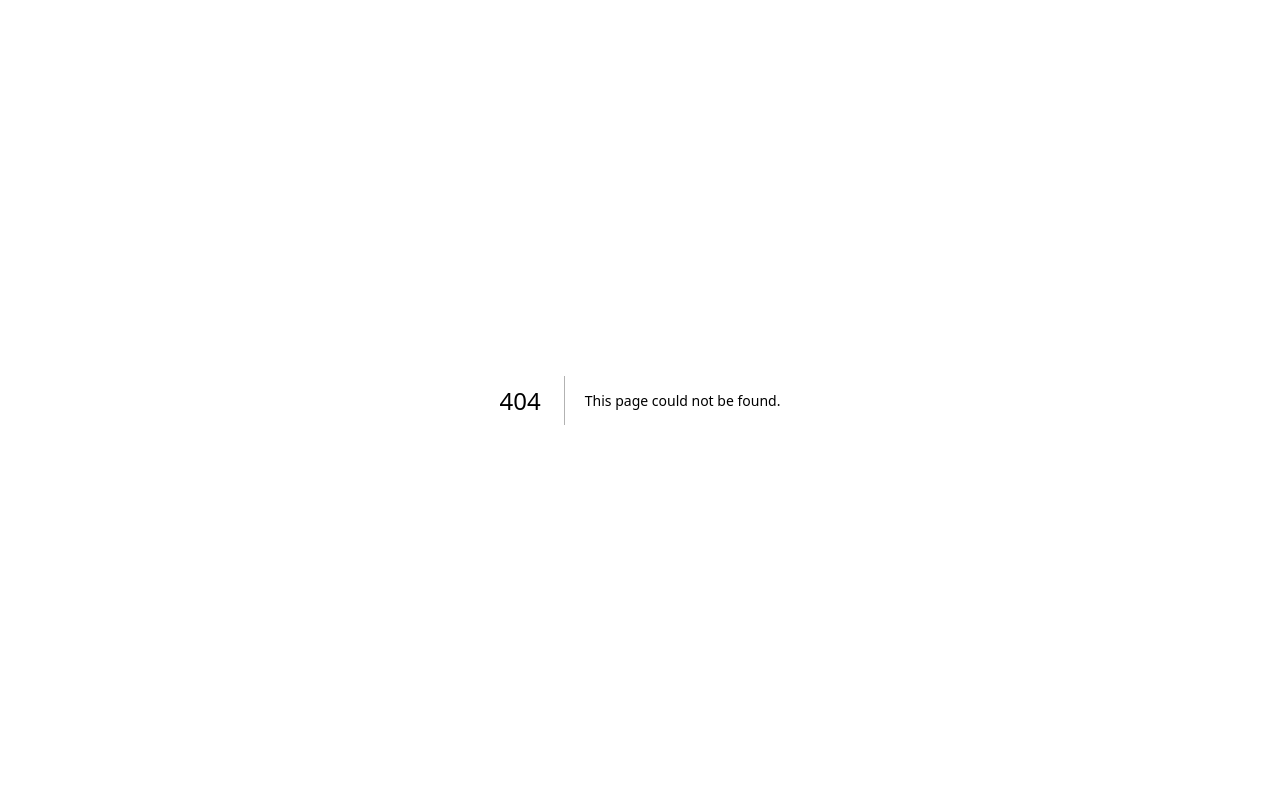
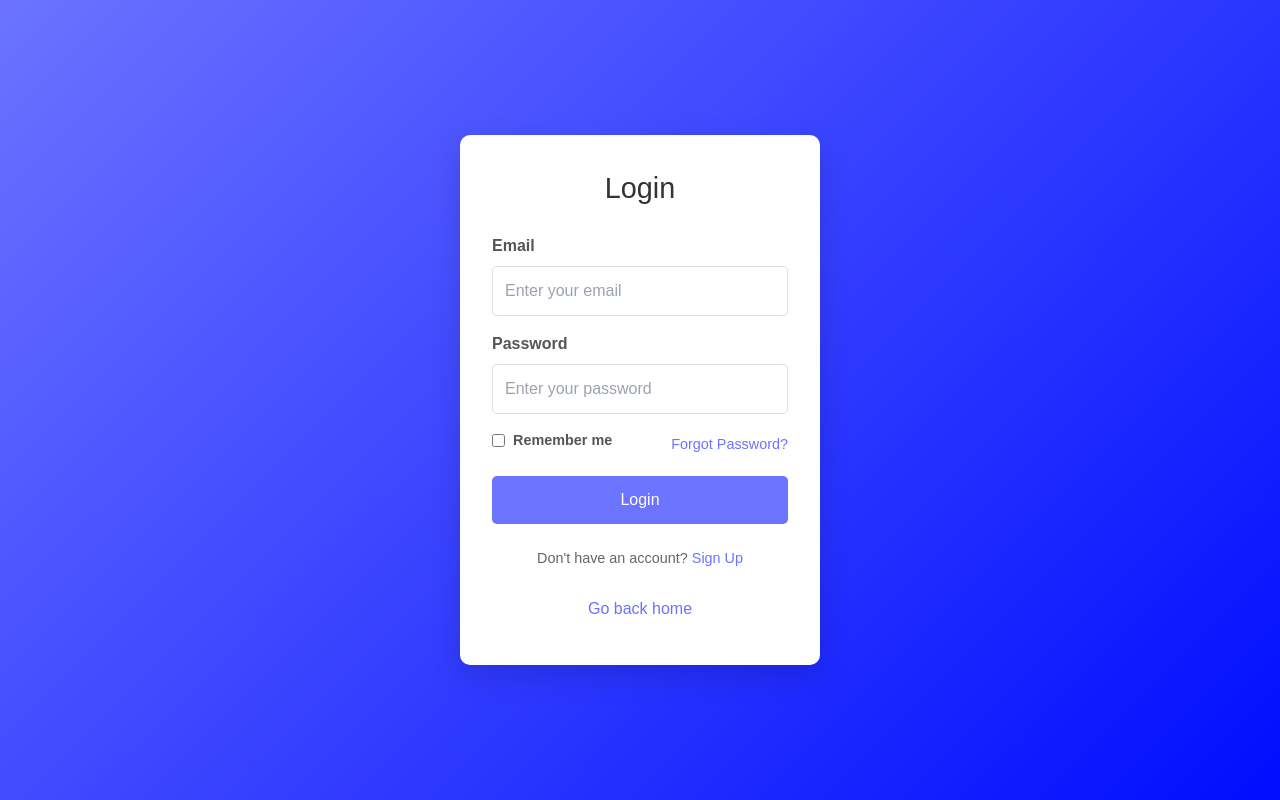
Before and after one commit to EntrepreneurHub/showcase-by-ehub, a Next.js app: page /SignIn in a window 1280 px wide. Before the commit this address had no page. Built offline with nearby package versions, Linux system fonts and the light colour scheme.

Commit message:
Add SignIn component and styles. Plus some other updates

```diff
--- /dev/null
+++ b/src/app/ProjectDirectory/page.css
@@ -0,0 +1,3 @@
+body{
+    background-color: white;
+}
--- /dev/null
+++ b/src/app/SignIn/page.tsx
@@ -0,0 +1,10 @@
+import React from 'react';
+import SignIn from './signIn';
+
+export default function ProjectDirectory() {
+  return (
+    <div>
+      <SignIn/>
+    </div>
+  );
+}
--- /dev/null
+++ b/src/app/SignIn/signIn.css
@@ -0,0 +1,142 @@
+.signInPage {
+  display: flex;
+  justify-content: center;
+  align-items: center;
+  height: 100vh;
+  background: linear-gradient(135deg, #6b73ff 0%, #000dff 100%);
+}
+
+.signInPage * {
+  box-sizing: border-box;
+}
+
+.signInPage .loginContainer {
+  background: #ffffff;
+  padding: 2rem;
+  border-radius: 10px;
+  box-shadow: 0 10px 30px rgba(0, 0, 0, 0.15);
+  width: 360px;
+  animation: fadeIn 0.6s ease-out;
+}
+
+.signInPage .loginContainer h2 {
+  text-align: center;
+  margin-bottom: 1.5rem;
+  color: #333;
+  font-size: 1.8rem;
+}
+
+.signInPage .loginContainer form {
+  display: flex;
+  flex-direction: column;
+}
+
+.signInPage .loginContainer label {
+  margin-bottom: 0.5rem;
+  color: #555;
+  font-weight: bold;
+}
+
+.signInPage .loginContainer input[type="email"],
+.signInPage .loginContainer input[type="password"] {
+  padding: 0.75rem;
+  margin-bottom: 1rem;
+  border: 1px solid #ddd;
+  border-radius: 5px;
+  font-size: 1rem;
+  transition: border-color 0.3s, box-shadow 0.3s;
+}
+
+.signInPage .loginContainer input[type="email"]:focus,
+.signInPage .loginContainer input[type="password"]:focus {
+  border-color: #6b73ff;
+  box-shadow: 0 0 8px rgba(107, 115, 255, 0.4);
+  outline: none;
+}
+
+.signInPage .extraOptions {
+  display: flex;
+  justify-content: space-between;
+  align-items: center;
+  margin-bottom: 1rem;
+  font-size: 0.9rem;
+}
+
+.signInPage .extraOptions label {
+  display: flex;
+  align-items: center;
+  cursor: pointer;
+}
+
+.signInPage .extraOptions input[type="checkbox"] {
+  margin-right: 0.5rem;
+}
+
+.signInPage .extraOptions a {
+  color: #6b73ff;
+  text-decoration: none;
+}
+
+.signInPage .extraOptions a:hover {
+  text-decoration: underline;
+}
+
+.signInPage .loginContainer button {
+  padding: 0.75rem;
+  background: #6b73ff;
+  color: #fff;
+  border: none;
+  border-radius: 5px;
+  font-size: 1rem;
+  cursor: pointer;
+  transition: background 0.3s ease;
+}
+
+.signInPage .loginContainer button:hover {
+  background: #000dff;
+}
+
+.signInPage .footer {
+  margin-top: 1.5rem;
+  text-align: center;
+  font-size: 0.9rem;
+  color: #666;
+}
+
+.signInPage .footer a {
+  color: #6b73ff;
+  text-decoration: none;
+}
+
+.signInPage .footer a:hover {
+  text-decoration: underline;
+}
+
+.signInPage .homeButton {
+  display: inline-block;
+  margin-top: 1rem;
+  padding: 0.75rem 1.5rem;
+  background: white;
+  color: black;
+  border: none;
+  border-radius: 5px;
+  font-size: 1rem;
+  cursor: pointer;
+  text-decoration: none;
+  transition: background 0.3s ease;
+}
+
+.signInPage .homeButton:hover {
+  background: #f0f0f0;
+}
+
+@keyframes fadeIn {
+  from {
+    opacity: 0;
+    transform: translateY(-10px);
+  }
+  to {
+    opacity: 1;
+    transform: translateY(0);
+  }
+}
--- /dev/null
+++ b/src/app/SignIn/signIn.tsx
@@ -0,0 +1,70 @@
+"use client";
+
+import React, { useState } from 'react';
+import Link from 'next/link';
+import './signIn.css';
+
+const SignIn: React.FC = () => {
+  const [email, setEmail] = useState('');
+  const [password, setPassword] = useState('');
+  const [remember, setRemember] = useState(false);
+
+  const handleSubmit = (e: React.FormEvent) => {
+    e.preventDefault();
+    console.log("Email:", email);
+    console.log("Password:", password);
+    console.log("Remember Me:", remember);
+    alert(`Logged in with email: ${email}`);
+  };
+
+  return (
+    <div className="signInPage">
+      <div className="loginContainer">
+        <h2>Login</h2>
+        <form onSubmit={handleSubmit}>
+          <label htmlFor="email">Email</label>
+          <input
+            id="email"
+            type="email"
+            placeholder="Enter your email"
+            value={email}
+            onChange={(e) => setEmail(e.target.value)}
+            required
+          />
+          <label htmlFor="password">Password</label>
+          <input
+            id="password"
+            type="password"
+            placeholder="Enter your password"
+            value={password}
+            onChange={(e) => setPassword(e.target.value)}
+            required
+          />
+          <div className="extraOptions">
+            <label htmlFor="remember">
+              <input
+                id="remember"
+                type="checkbox"
+                checked={remember}
+                onChange={(e) => setRemember(e.target.checked)}
+              />
+              Remember me
+            </label>
+            <a href="#">Forgot Password?</a>
+          </div>
+          <button type="submit">Login</button>
+        </form>
+        <div className="footer">
+          <p>
+            Don't have an account? <a href="#">Sign Up</a>
+          </p>
+          <Link href="/" legacyBehavior>
+            <a className="homeButton">Go back home</a>
+          </Link>
+        </div>
+      </div>
+    </div>
+  );
+};
+
+export default SignIn;
--- a/src/app/firstSection.tsx
+++ b/src/app/firstSection.tsx
@@ -1,5 +1,6 @@
 import React from 'react';
 import Image from 'next/image';
+import Link from 'next/link';
 import ImgOne from './Img/imgOne.jpg';
 import './firstSection.css';
 
@@ -11,7 +12,9 @@ const FirstSection: React.FC = () => {
         <p>Whether it’s a Youtube idea, a unique coding project, or a research paper, you can display your work here for students around the world to see!</p>
         <div className="buttonGroup">
           <button className="judgeButton">For Judges</button>
-          <button className="participantButton">For Participants</button>
+          <Link href="/SignIn" legacyBehavior>
+            <a className="participantButton">For Participants</a>
+          </Link>
         </div>
       </div>
       <div className="imageContent">
--- a/src/app/navbar.tsx
+++ b/src/app/navbar.tsx
@@ -8,9 +8,8 @@ const Navbar: React.FC = () => {
       <div className="navbarTitle">Entrepreneur Hub</div>
       <div className="navbarLinks">
         <Link href="/">Home</Link>
-        <Link href="/">See Our Projects</Link>
-        <Link href="/">Login In</Link>
-        <Link href="/">Sign Up</Link>
+        <Link href="/ProjectDirectory">See Our Projects</Link>
+        <Link href="/SignIn">Login In</Link>
          </div>
     </nav>
   );
--- a/src/app/weDo.tsx
+++ b/src/app/weDo.tsx
@@ -1,4 +1,5 @@
 import React from 'react';
+import Link from 'next/link';
 import './weDo.css';
 
 const WeDo: React.FC = () => {
@@ -10,7 +11,9 @@ const WeDo: React.FC = () => {
         Want to join in one the entrepreneurial fun? Sign up today to put yourself on the map, along with other students around the globe!</p>
       </div>
       <div className="buttonContent">
-        <button className="seeProjectsButton">See our Projects</button>
+        <Link href="/ProjectDirectory" legacyBehavior>
+          <a className="seeProjectsButton">See our Projects</a>
+        </Link>
       </div>
     </div>
   );
```
Also changed, not shown: src/app/ProjectDirectory/page.tsx (added, +11 -0 lines), src/app/weDo.css (+7 -0 lines).
